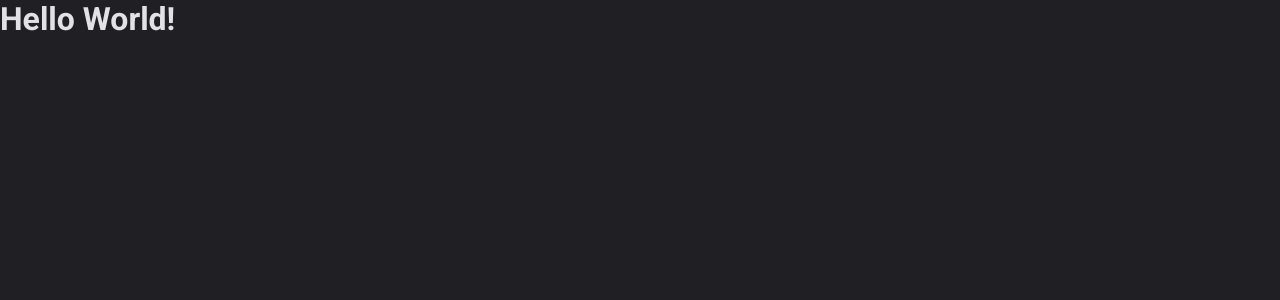
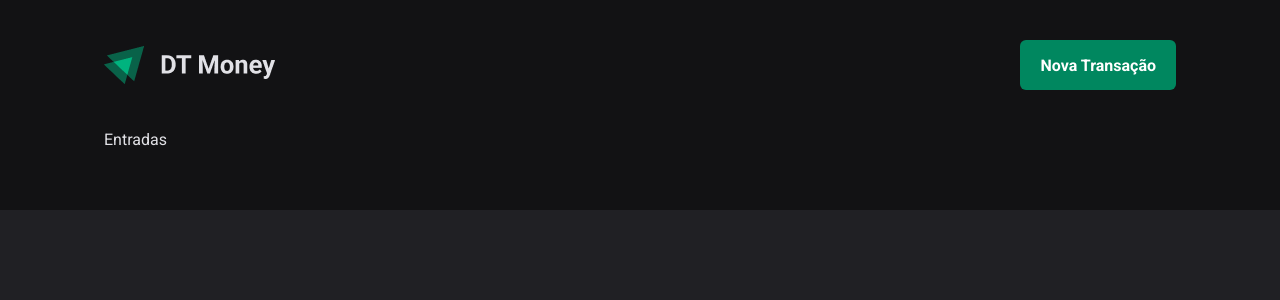
Before and after one commit to Gustavo-Orlandini/DTmoney-Rocketseat, a React (Vite) app: page / in a window 1280 px wide. Shown: the top 300 px of the page. Built offline with nearby package versions, Linux system fonts and the light colour scheme.

Commit message:
Header finished

```diff
--- a/src/App.tsx
+++ b/src/App.tsx
@@ -1,10 +1,11 @@
+import { Transactions } from "./pages/Transactions";
 
 export function App() {
 
 
   return (
 
-    <h1>Hello World!</h1>
+    <Transactions />
 
   )
 }
--- a/src/components/Header/Header.tsx
+++ b/src/components/Header/Header.tsx
@@ -1,9 +1,13 @@
 import styles from './header.module.css'
+import Logo from '../../assets/Logo.png'
 
 export function Header() {
     return (
-        <header className={styles.header}>
-            <h1>lindo</h1>
-        </header>
+        <div className={styles.HeaderContainer}>
+            <div className={styles.HeaderContent}>
+                <img src={Logo} alt="" />
+                <button>Nova Transação</button>
+            </div>
+        </div>
     )
 }
--- /dev/null
+++ b/src/components/Header/Summary/index.tsx
@@ -0,0 +1,12 @@
+import styles from './summary.module.css'
+
+export function Summary() {
+    return (
+        <div className={styles.SummaryContainer}>
+            <header>
+                <span>Entradas</span>
+            </header>
+
+        </div>
+    )
+}
--- /dev/null
+++ b/src/components/Header/Summary/summary.module.css
@@ -0,0 +1,12 @@
+.SummaryContainer {
+    width: 100%;
+    max-width: 1120px;
+    margin: 0 auto;
+    padding: 0 1.5rem;
+
+    display: grid;
+    grid-template-columns: repeat(3, 1fr);
+    gap: 2rem;
+
+    margin-top: -5rem;
+}
--- a/src/components/Header/header.module.css
+++ b/src/components/Header/header.module.css
@@ -1,4 +1,30 @@
-.header {
+.HeaderContainer {
     background: var(--gray-900);
     padding: 2.5rem 0 7.5rem;
 }
+
+.HeaderContent {
+    width: 100%;
+    max-width: 1120px;
+    margin: 0 auto;
+    padding: 0 1.5rem;
+    display: flex;
+    justify-content: space-between;
+    align-items: center;
+}
+
+.HeaderContent>button {
+    height: 50px;
+    border: 0;
+    background: var(--green-500);
+    color: var(--white);
+    font-weight: bold;
+    padding: 0 1.25rem;
+    border-radius: 6px;
+    cursor: pointer;
+}
+
+.HeaderContent>button:hover {
+    transition: 0.2s;
+    background: var(--green-700);
+}
--- a/src/pages/transactions/index.tsx
+++ b/src/pages/transactions/index.tsx
@@ -1,10 +1,12 @@
 import { Header } from '../../components/Header/Header'
+import { Summary } from '../../components/Header/Summary'
 import styles from './index.module.css'
 
 export function Transactions() {
     return (
         <div>
             <Header />
+            <Summary />
         </div>
     )
 }
```
